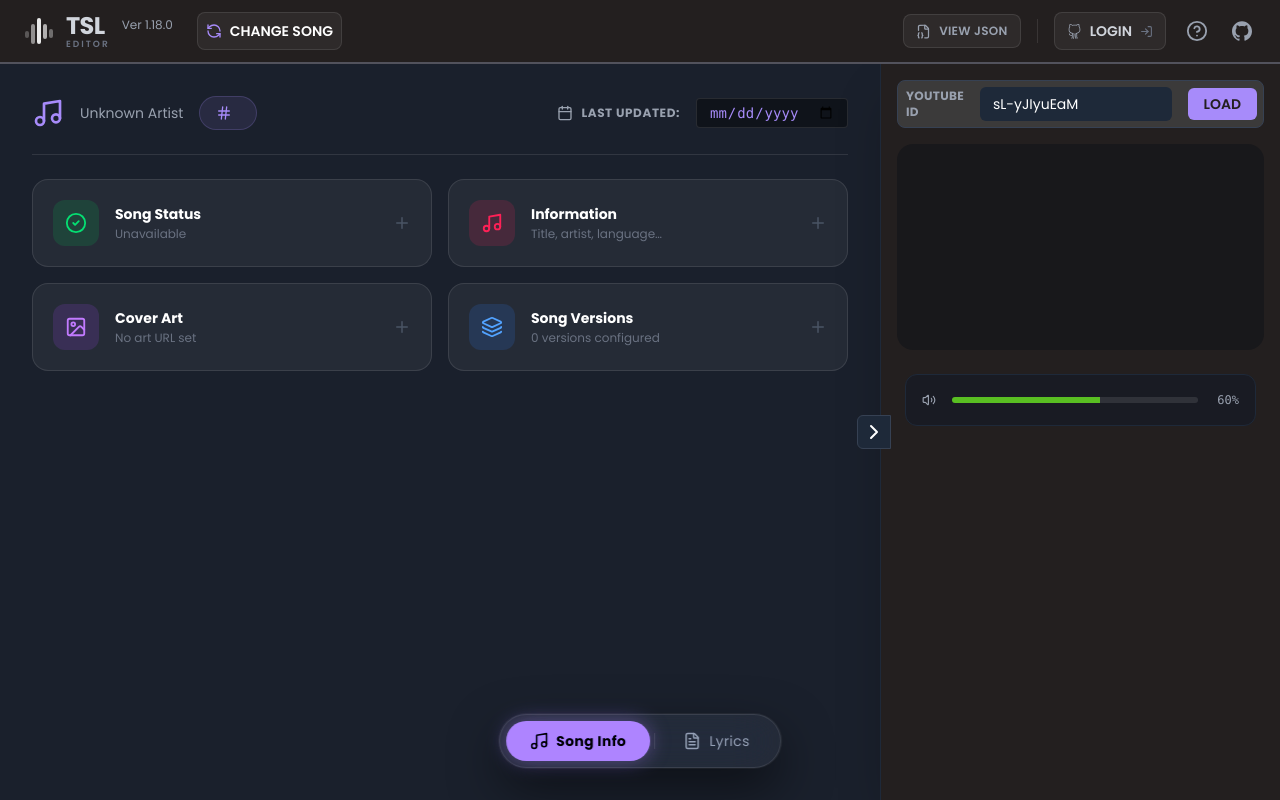
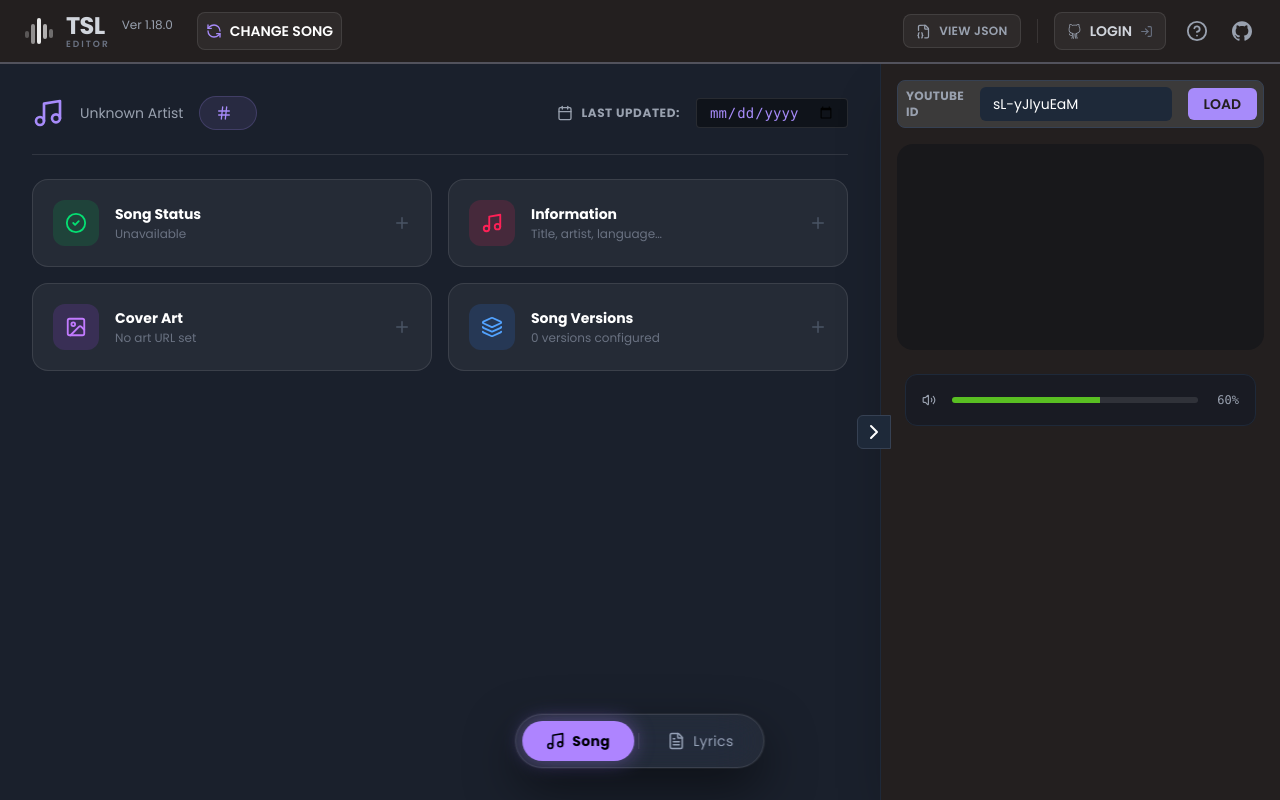
Before and after one commit to champsing/TSL-Editor, a React (Vite) app: page / in a window 1280 px wide. Built offline with nearby package versions, Linux system fonts and the light colour scheme; no server answers.

Commit message:
simplify name

```diff
--- a/App.tsx
+++ b/App.tsx
@@ -231,7 +231,7 @@ function App() {
                         size={18}
                         className={`transition-transform duration-300 ${activeTab === "meta" ? "scale-110" : "group-hover:scale-110"}`}
                     />
-                    <span className="tracking-wide text-sm">Song Info</span>
+                    <span className="tracking-wide text-sm">Song</span>
                 </button>
 
                 <div className="w-px h-4 bg-white/10 mx-1" />
```
